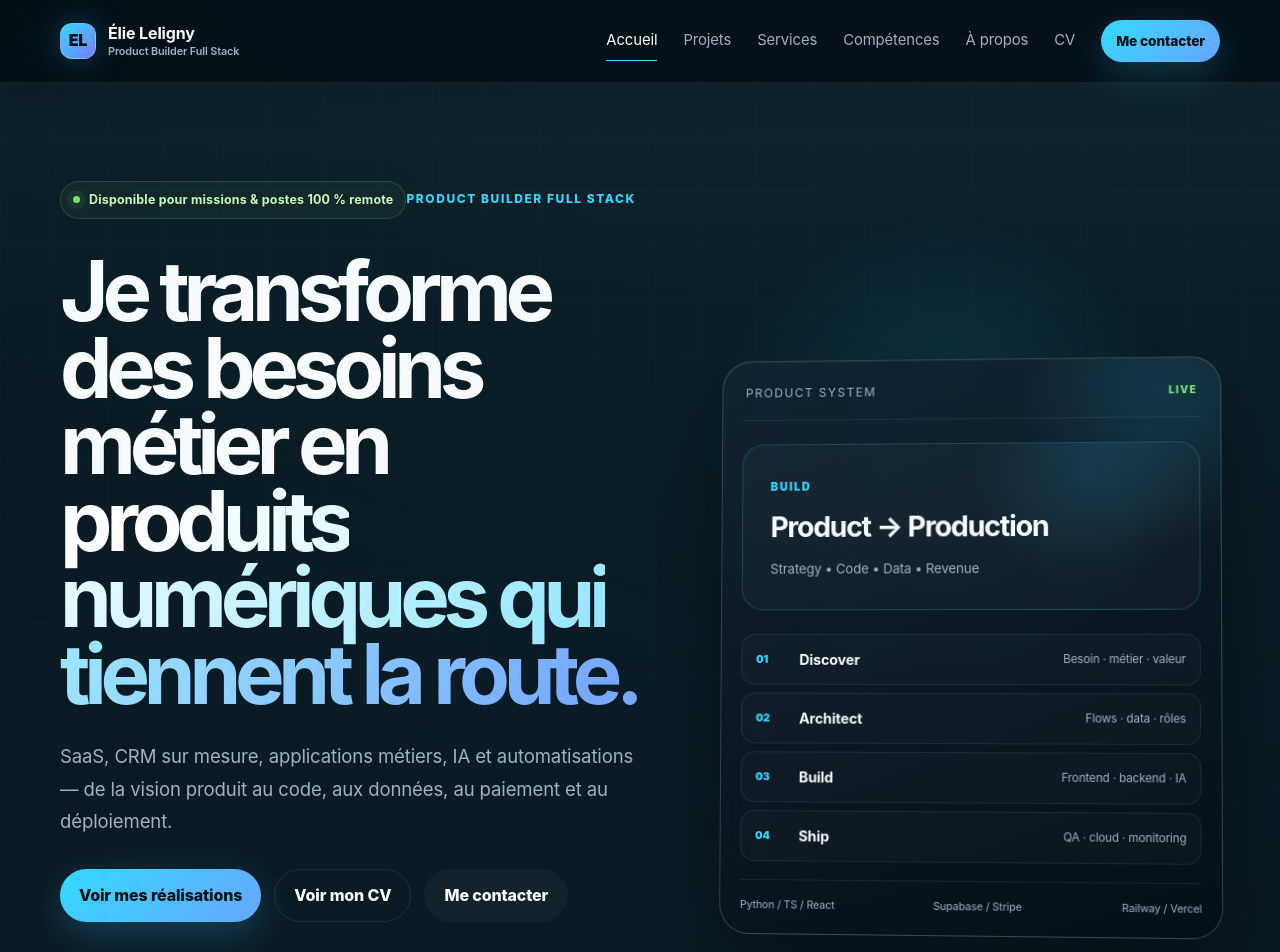
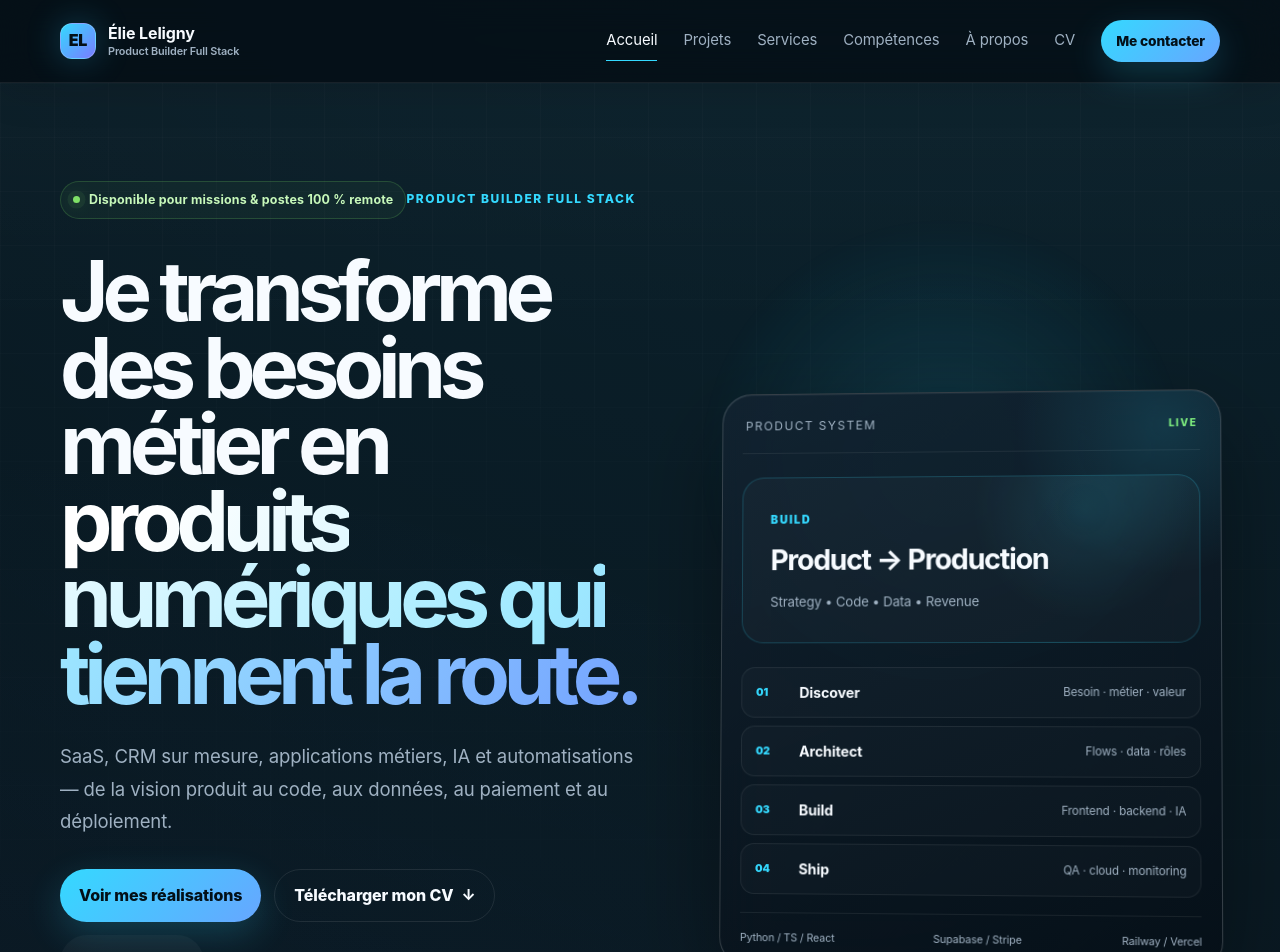
Before and after one commit to eleligny-coder/Portfolio, a Next.js app: page / in a window 1280 px wide. Shown: the top 952 px of the page. Built offline with nearby package versions, Linux system fonts and the light colour scheme; no server answers.

Commit message:
feat: optimize homepage conversion for recruiters and clients

```diff
--- a/src/app/page.tsx
+++ b/src/app/page.tsx
@@ -6,6 +6,7 @@ import { method, services, site } from "@/data/site";
 
 const stack = ["Python", "FastAPI", "TypeScript", "React", "Next.js", "Supabase", "PostgreSQL", "Stripe", "Railway", "n8n"];
 const capabilities = ["Product strategy", "Architecture", "Full Stack", "Data", "IA / LLM", "CRM", "Stripe", "Automation", "QA", "Deploy"];
+const cvPdf = "/documents/elie-leligny-cv-product-builder-full-stack.pdf";
 
 export default function Home() {
   const [featured, ...rest] = projects.slice(0, 4);
@@ -20,7 +21,7 @@ export default function Home() {
           <span className="eyebrow">Product Builder Full Stack</span>
           <h1>Je transforme des besoins métier en <em>produits numériques qui tiennent la route.</em></h1>
           <p>SaaS, CRM sur mesure, applications métiers, IA et automatisations — de la vision produit au code, aux données, au paiement et au déploiement.</p>
-          <div className="actions"><Link className="btn" href="/projets">Voir mes réalisations</Link><Link className="btn secondary" href="/cv">Voir mon CV</Link><Link className="btn ghost" href="/contact">Me contacter</Link></div>
+          <div className="actions"><Link className="btn" href="/projets">Voir mes réalisations</Link><a className="btn secondary cv-download" href={cvPdf} download>Télécharger mon CV</a><Link className="btn ghost" href="/contact">Me contacter</Link></div>
           <div className="proofs premium-proofs"><div><strong>5+</strong><span>années de pratique</span></div><div><strong>4</strong><span>produits SaaS majeurs</span></div><div><strong>100+</strong><span>agents IA conçus / orchestrés</span></div><div><strong>100 %</strong><span>télétravail</span></div></div>
         </div>
 
@@ -53,12 +54,12 @@ export default function Home() {
       <div className="actions"><Link className="btn secondary" href="/projets">Voir tous les projets</Link></div>
     </div></section>
 
-    <section className="section github-proof"><div className="shell github-panel"><div><span className="eyebrow">GitHub & code propriétaire</span><h2>Activité visible. Produits privés.</h2><p>Mes dépôts produits restent privés afin de protéger le code et les architectures propriétaires. Le portfolio expose les fonctionnalités, choix techniques, captures et études de cas nécessaires pour évaluer mon travail.</p><div className="actions"><a className="btn secondary" href={site.github} target="_blank" rel="noreferrer">Voir mon GitHub ↗</a><Link className="btn ghost" href="/cv">Consulter mon CV</Link></div></div><div className="github-terminal" aria-hidden="true"><div><span>●</span><span>●</span><span>●</span></div><code>$ product-builder --status</code><strong>Python / TypeScript / SaaS / CRM / IA</strong><code>$ visibility</code><strong>Contributions publiques + privées</strong><code>$ source-code</code><strong>Private / propriétaire</strong></div></div></section>
+    <section className="section github-proof"><div className="shell github-panel"><div><span className="eyebrow">GitHub & code propriétaire</span><h2>Activité visible. Produits privés.</h2><p>Mes dépôts produits restent privés afin de protéger le code et les architectures propriétaires. Le portfolio expose les fonctionnalités, choix techniques, captures et études de cas nécessaires pour évaluer mon travail.</p><div className="actions"><a className="btn secondary" href={site.github} target="_blank" rel="noreferrer">Voir mon GitHub ↗</a><Link className="btn ghost" href="/cv">Consulter le CV en ligne</Link></div></div><div className="github-terminal" aria-hidden="true"><div><span>●</span><span>●</span><span>●</span></div><code>$ product-builder --status</code><strong>Python / TypeScript / SaaS / CRM / IA</strong><code>$ visibility</code><strong>Contributions publiques + privées</strong><code>$ source-code</code><strong>Private / propriétaire</strong></div></div></section>
 
     <section className="section alt"><div className="shell"><SectionTitle eyebrow="Services" title="Construire ou débloquer un produit numérique."/><div className="grid two">{services.map((s,i)=><article className="card service-card" key={s.title}><span className="service-index">0{i+1}</span><div><span className="eyebrow">Expertise</span><h3>{s.title}</h3><p>{s.text}</p></div></article>)}</div></div></section>
 
     <section className="section"><div className="shell"><SectionTitle eyebrow="Méthode" title="Un chemin clair du besoin au déploiement."/><div className="premium-method">{method.slice(0,5).map(([n,t,d])=><div className="premium-method-step" key={n}><b>{n}</b><div><h3>{t}</h3><p>{d}</p></div><span>→</span></div>)}</div></div></section>
 
-    <section className="section"><div className="shell cta premium-cta"><div><span className="eyebrow">Mission ou recrutement 100 % remote</span><h2>Besoin d’un profil capable de relier produit, business et technique ?</h2><p>Je peux intervenir sur un produit existant, cadrer un MVP ou construire une application métier de bout en bout.</p></div><div className="actions"><Link className="btn" href="/contact">Me contacter</Link><Link className="btn secondary" href="/cv">Voir le CV</Link></div></div></section>
+    <section className="section"><div className="shell cta premium-cta"><div><span className="eyebrow">Mission ou recrutement 100 % remote</span><h2>Besoin d’un profil capable de relier produit, business et technique ?</h2><p>Je peux intervenir sur un produit existant, cadrer un MVP ou construire une application métier de bout en bout.</p></div><div className="actions"><Link className="btn" href="/contact">Me contacter</Link><a className="btn secondary cv-download" href={cvPdf} download>Télécharger le CV</a></div></div></section>
   </>;
 }
```
